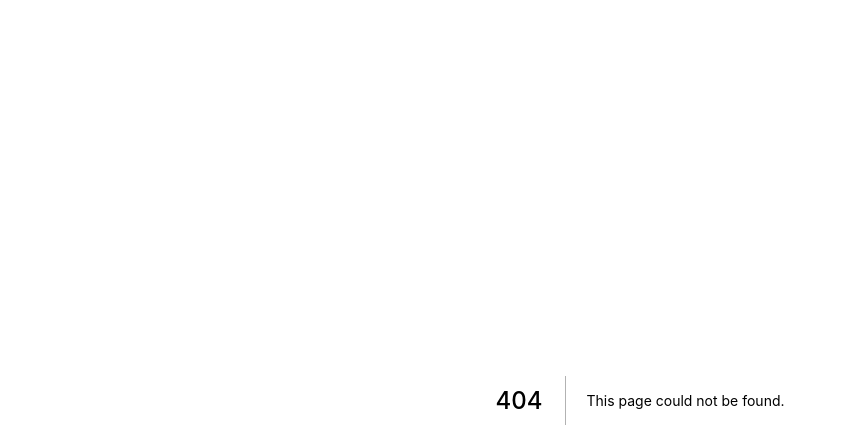
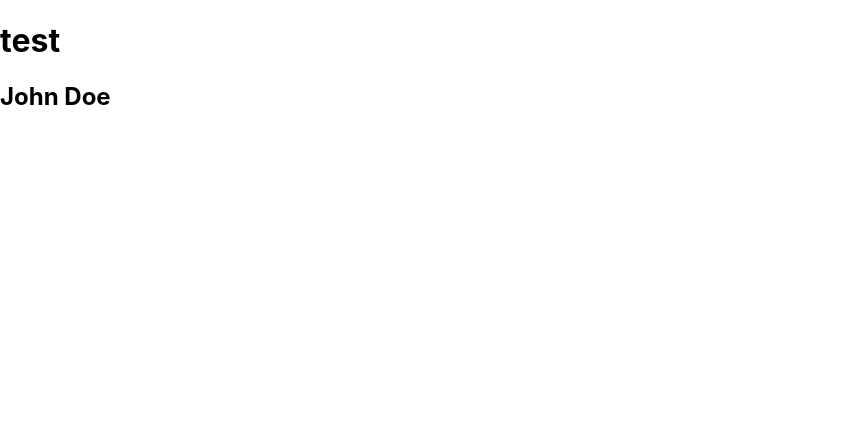
Before and after one commit to jinwoongBang/remote-video-conferencing-service, a Next.js app: page /example in a window 1280 px wide. Before the commit this address had no page. Shown: the top 448 px of the page, without its empty margins (0-847 px from the left). Built offline with nearby package versions, Linux system fonts and the light colour scheme.

Commit message:
feature : 데이터 패치하는 예제 작성

```diff
--- a/next.config.js
+++ b/next.config.js
@@ -1,3 +1,3 @@
 module.exports = {
   reactStrictMode: true,
-}
+};
--- /dev/null
+++ b/pages/example/index.tsx
@@ -0,0 +1,30 @@
+import React from 'react';
+import { GetStaticProps, InferGetStaticPropsType } from 'next';
+
+type TestProps = { name: string };
+
+function Test({ data }: InferGetStaticPropsType<typeof getStaticProps>) {
+  return (
+    <div>
+      <h1>test</h1>
+      <h2>{data.name}</h2>
+    </div>
+  );
+}
+
+// This function gets called at build time
+export async function getStaticProps() {
+  // Call an external API endpoint to get posts
+  const res = await fetch('http://localhost:3000/api/hello');
+  const data: TestProps = await res.json();
+
+  // By returning { props: { posts } }, the Blog component
+  // will receive `posts` as a prop at build time
+  return {
+    props: {
+      data,
+    },
+  };
+}
+
+export default Test;
```
